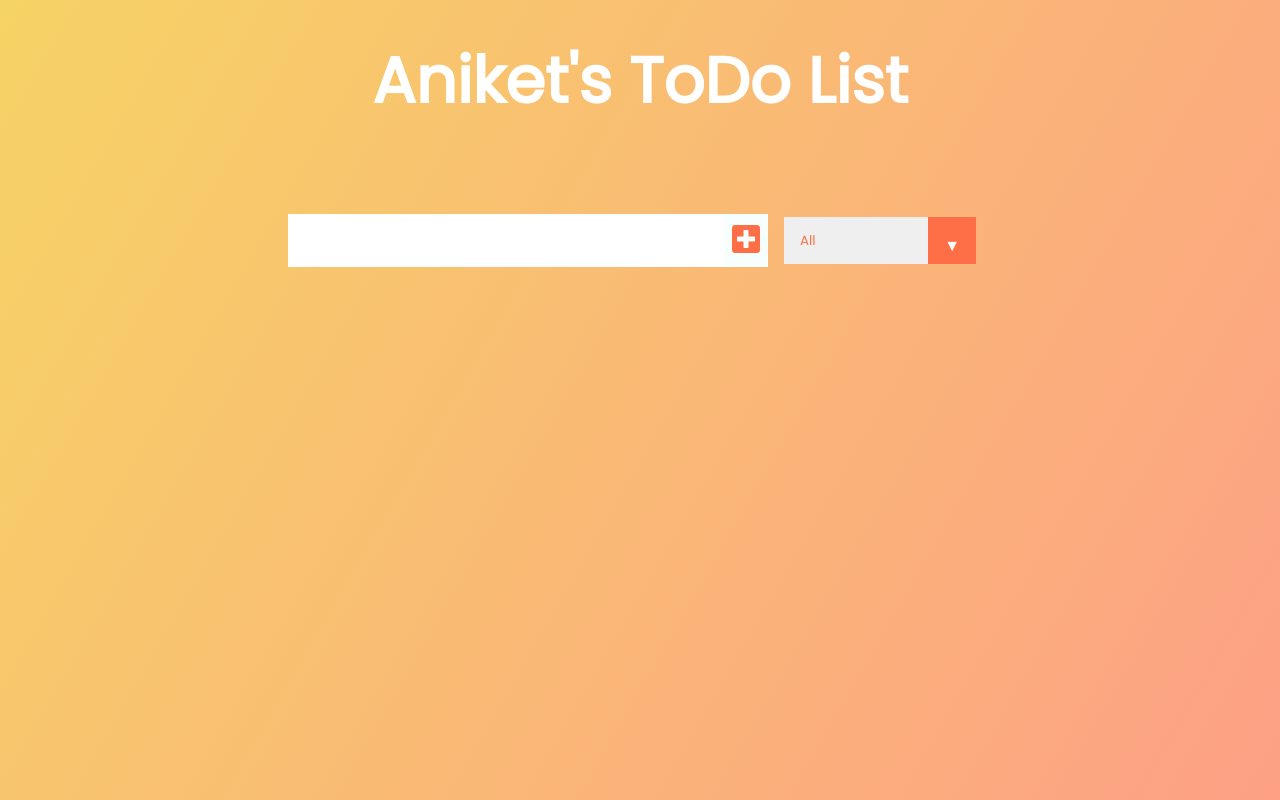
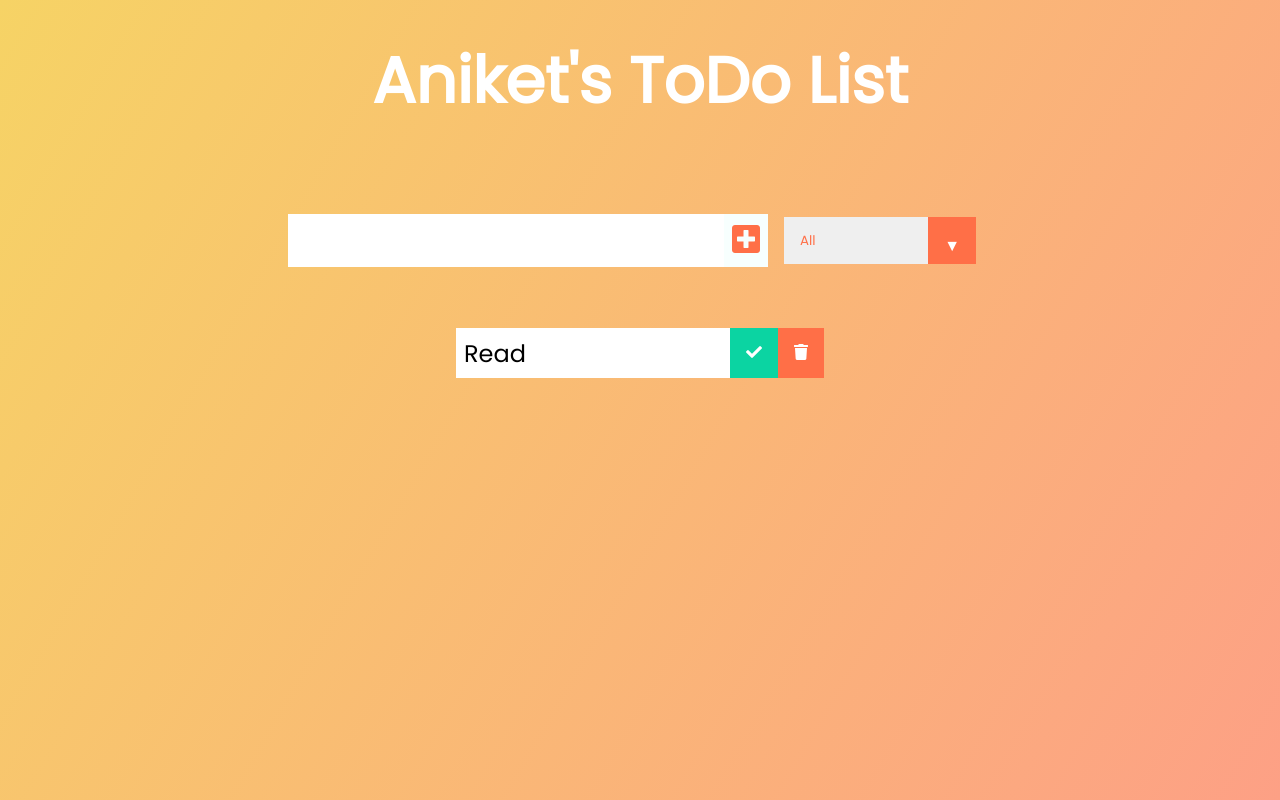
Before and after one commit to aniket1012/To-Do, a React (Create React App) app: page / in a window 1280 px wide. Built offline with nearby package versions, Linux system fonts and the light colour scheme.

Commit message:
added todo component and outlined todo array

```diff
--- a/src/App.js
+++ b/src/App.js
@@ -7,6 +7,7 @@
 
 
   const [inputText, setInputText] = useState("");
+  const [todos, setTodos] = useState([])
 
 
   return (
@@ -14,8 +15,12 @@
       <header>
         <h1>Aniket's ToDo List</h1>
       </header>
-      <Form setInputText={setInputText}/>
-      <TodoList/>
+      <Form
+        setInputText={setInputText}
+        inputText={inputText}
+        todos={todos}
+        setTodos={setTodos}/>
+      <TodoList setTodos={setTodos}/>
     </div>
   );
 }
--- a/src/Components/Form.js
+++ b/src/Components/Form.js
@@ -1,4 +1,5 @@
-import React, {useState} from 'react'
+import React from 'react'
+
 
 const Form = (props) => {
 
@@ -6,14 +7,21 @@
 
    const inputTextHandler = (event) => {
        props.setInputText(event.target.value)
+   }
 
+   const submitHandler = (event) => {
+    event.preventDefault()
+    props.setTodos([
+        ...props.todos, {id: Math.random() * 1000, text: props.input, completed: false, }
+    ])
+    props.setInputText('')
    }
 
 
     return (
         <form>
-            <input type='text' className='todo-input' onChange={inputTextHandler}/>
-            <button className='todo-button' type='submit'>
+            <input type='text' className='todo-input' onChange={inputTextHandler} value={props.inputText}/>
+            <button className='todo-button' type='submit' onClick={submitHandler}>
                 <i className='fas fa-plus-square'></i>
             </button>
             <div className='select'>
--- a/src/Components/ToDoList.js
+++ b/src/Components/ToDoList.js
@@ -1,9 +1,12 @@
 import React from 'react'
+import Todo from './Todo'
 
 const TodoList = () => {
     return (
       <div className="todo-container">
-        <ul className="todo-list"></ul>
+        <ul className="todo-list">
+            <Todo/>
+        </ul>
       </div>
     );
 }
--- /dev/null
+++ b/src/Components/Todo.js
@@ -0,0 +1,18 @@
+import React from 'react'
+
+
+const Todo = () => {
+    return (
+      <div className="todo">
+        <li className="todo-item">Read</li>
+        <button className='complete-btn'>
+          <i className="fas fa-check"></i>
+        </button>
+        <button className='trash-btn'>
+          <i className="fas fa-trash"></i>
+        </button>
+      </div>
+    );
+}
+
+export default Todo
```
